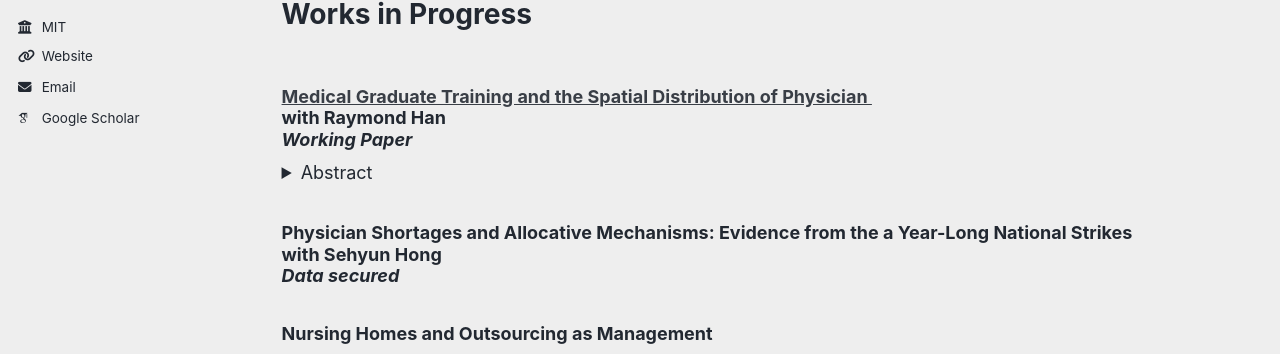
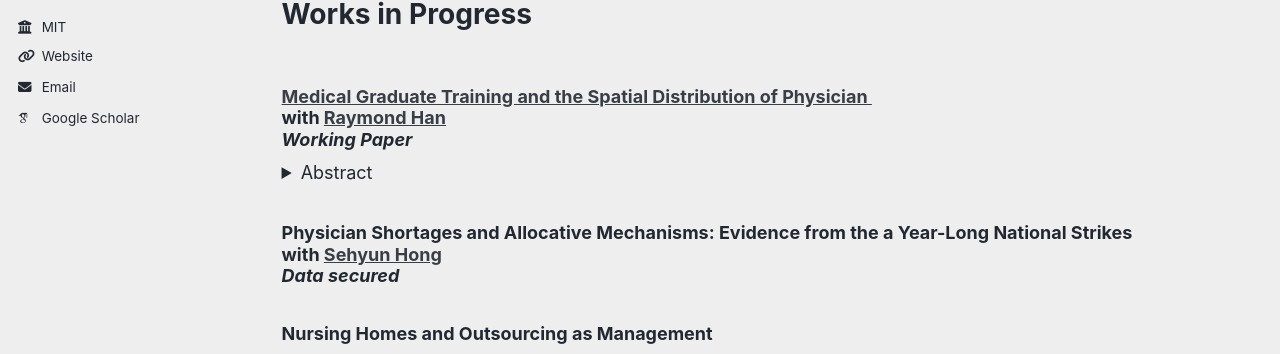
Before and after one commit to deanxli/deanxli.github.io, a Jekyll site: the page built from _pages/research.html, in a window 1280 px wide and 900 px high, scrolled down 565 px. Shown: the part 318-672 px from the top of the window. Built offline with Jekyll 4.4.1, drawn with Linux system fonts in a browser that asks for light colours; some web fonts are replaced; a script bundle is joined from its source files by our own code; library files that are not in the unit come from our copies; part of the change alters nothing that is shown.

```diff
--- a/_pages/research.html
+++ b/_pages/research.html
@@ -87,7 +87,7 @@ author_profile: true
 <h3>
     <a href="https://files.deanxli.com/gdpr.pdf" target="_blank" title=“Medical Graduate Training and the Spatial Distribution of Physician”>Medical Graduate Training and the Spatial Distribution of Physician&nbsp;</a>&nbsp;&nbsp;
     <br>
-    with Raymond Han &nbsp;&nbsp;
+    with <a href="https://raymondwhan.github.io/" target="_blank" title="Raymond Han">Raymond Han</a>&nbsp;&nbsp;
     <br>
     <em>Working Paper</em>
 </h3>
@@ -102,7 +102,7 @@ author_profile: true
 <h3>
     Physician Shortages and Allocative Mechanisms: Evidence from the a Year-Long National Strikes&nbsp;&nbsp;
     <br>
-    with Sehyun Hong&nbsp;&nbsp;
+    with <a href="https://sites.google.com/view/sehyunhong/" title="Sehyun Hong" target="_blank">Sehyun Hong</a>&nbsp;&nbsp;
     <br>
     <em>Data secured</em>
 </h3>
```
